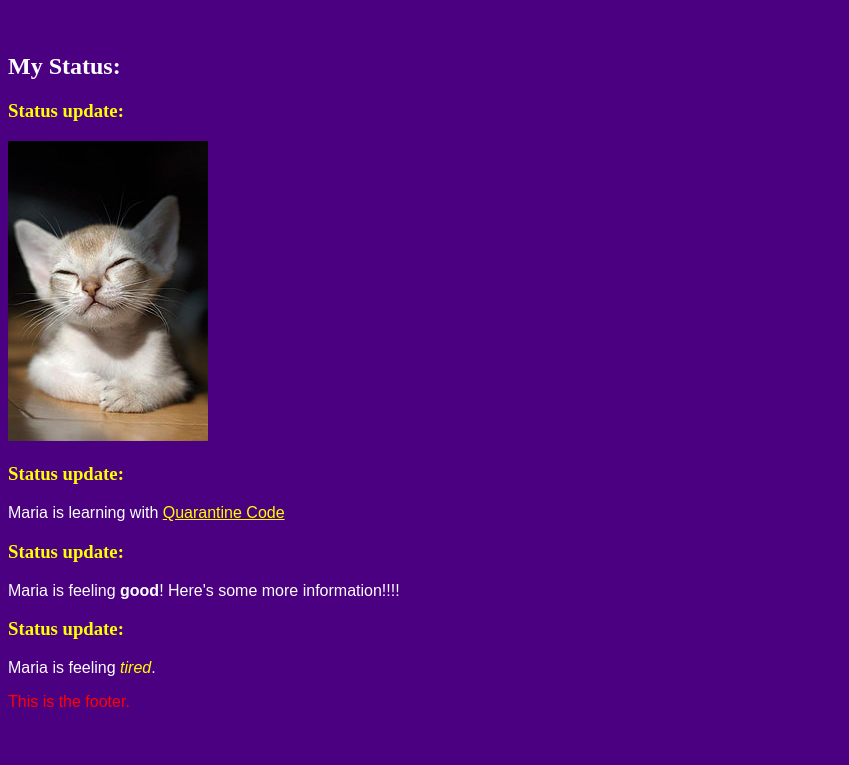
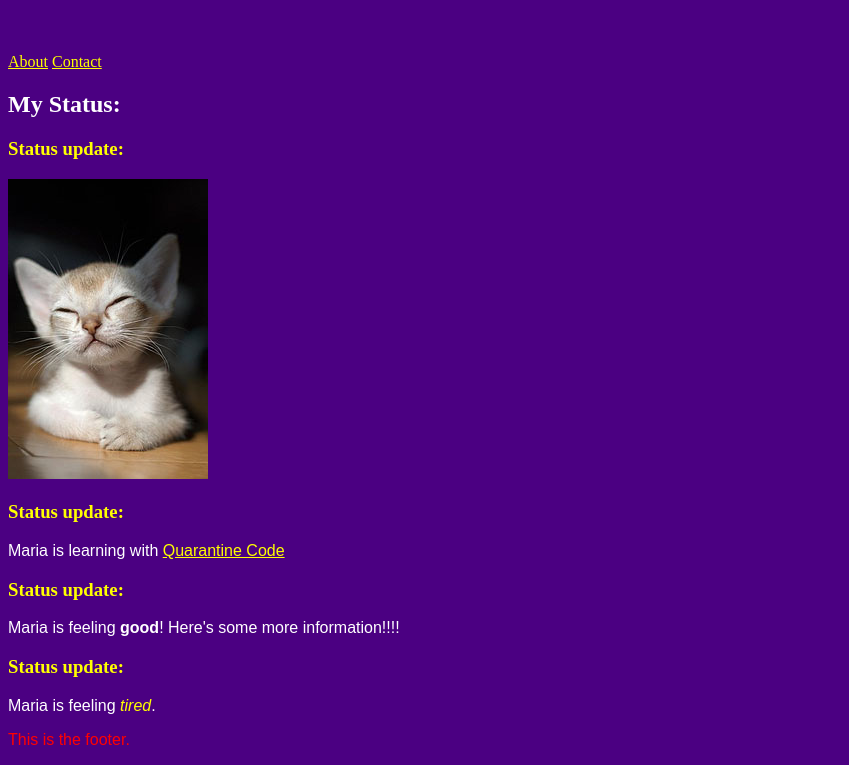
Before and after one commit to mariahfernnn/quarantine-code3, a plain HTML site: page index.html in a window 1280 px wide. Shown: the part 196-961 px from the top of the page, without its empty margins (0-849 px from the left). Before the commit the page ends 923 px from the top, so only its background shows below. Drawn offline with Linux system fonts and the light colour scheme.

Commit message:
Added a nav bar

```diff
--- a/index.html
+++ b/index.html
@@ -9,6 +9,11 @@
   <body>
     <header>
       <h1>Maria Fernandez</h1>
+
+      <nav>
+        <a href="">About</a>
+        <a href="">Contact</a>
+      </nav>
     </header>
 
     <main>
--- a/styles.css
+++ b/styles.css
@@ -40,6 +40,4 @@ a {
 
 a:hover {
   color: chartreuse;
-  font-size: 100px;
-  text-decoration: none;
 }
```
